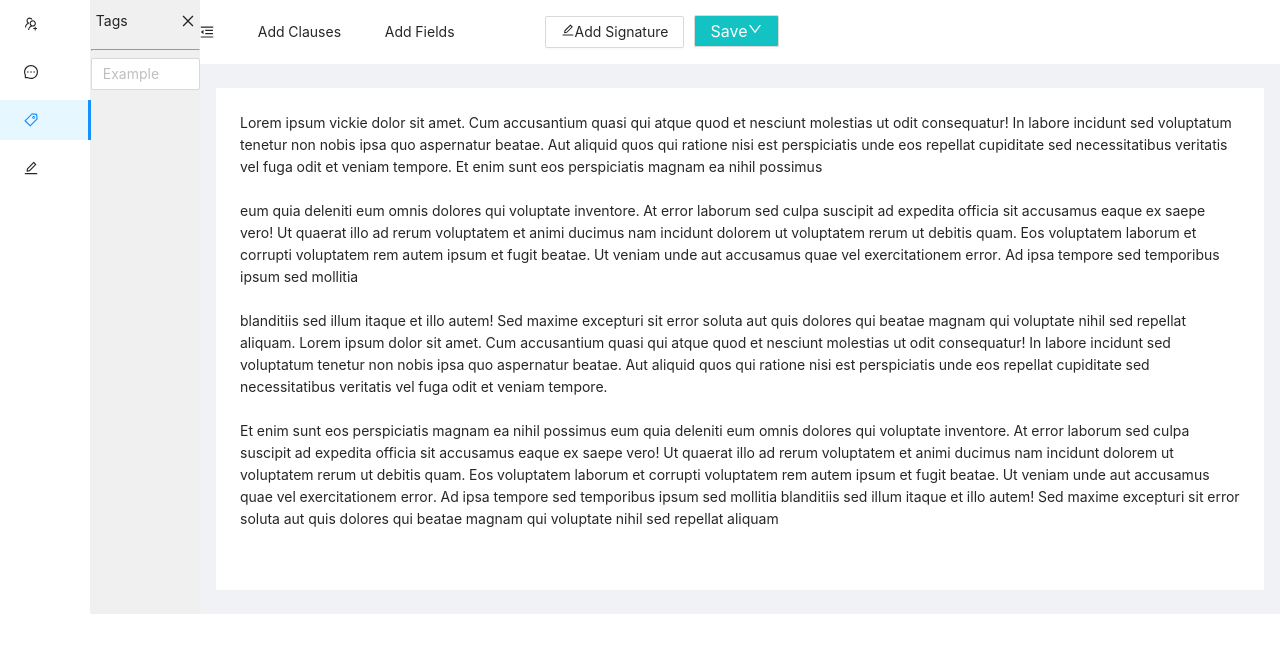
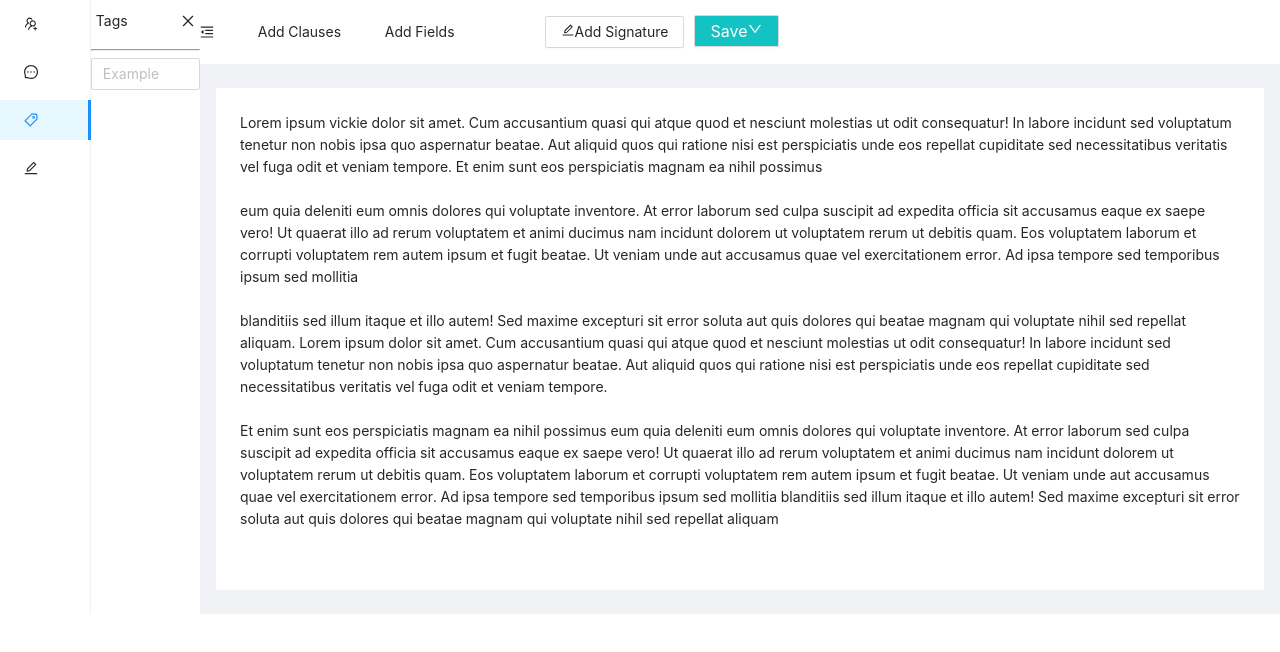
Before and after one commit to Wvignesh/modal-project, a React (Create React App) app: page / in a window 1280 px wide. Both pictures are taken after a click on the element 31 px from the left and 120 px from the top of the page. Shown: the top 652 px of the page. Built offline with nearby package versions, Linux system fonts and the light colour scheme.

Commit message:
comit changess

```diff
--- a/src/App.css
+++ b/src/App.css
@@ -146,7 +146,10 @@
  padding: 10px 5px;
 }
 
+.section-tag{
 
+  background-color: #ffff !important;
+}
 
 .ant-tag {
   box-sizing: border-box;
@@ -210,6 +213,7 @@
   margin-top: -0.1px;
   padding-top: 0.1px;
   display: flex;
+  background-color: #ffff !important;
 }
 
  .ant-space-item:nth-child(1){
--- a/src/components/tags.tsx
+++ b/src/components/tags.tsx
@@ -63,7 +63,7 @@ const Tags = () => {
   return (
     <>
 
-     <div >
+     <div className="section-tag">
 
            <div  className='tag-header' >
            <span>  Tags </span>
```
